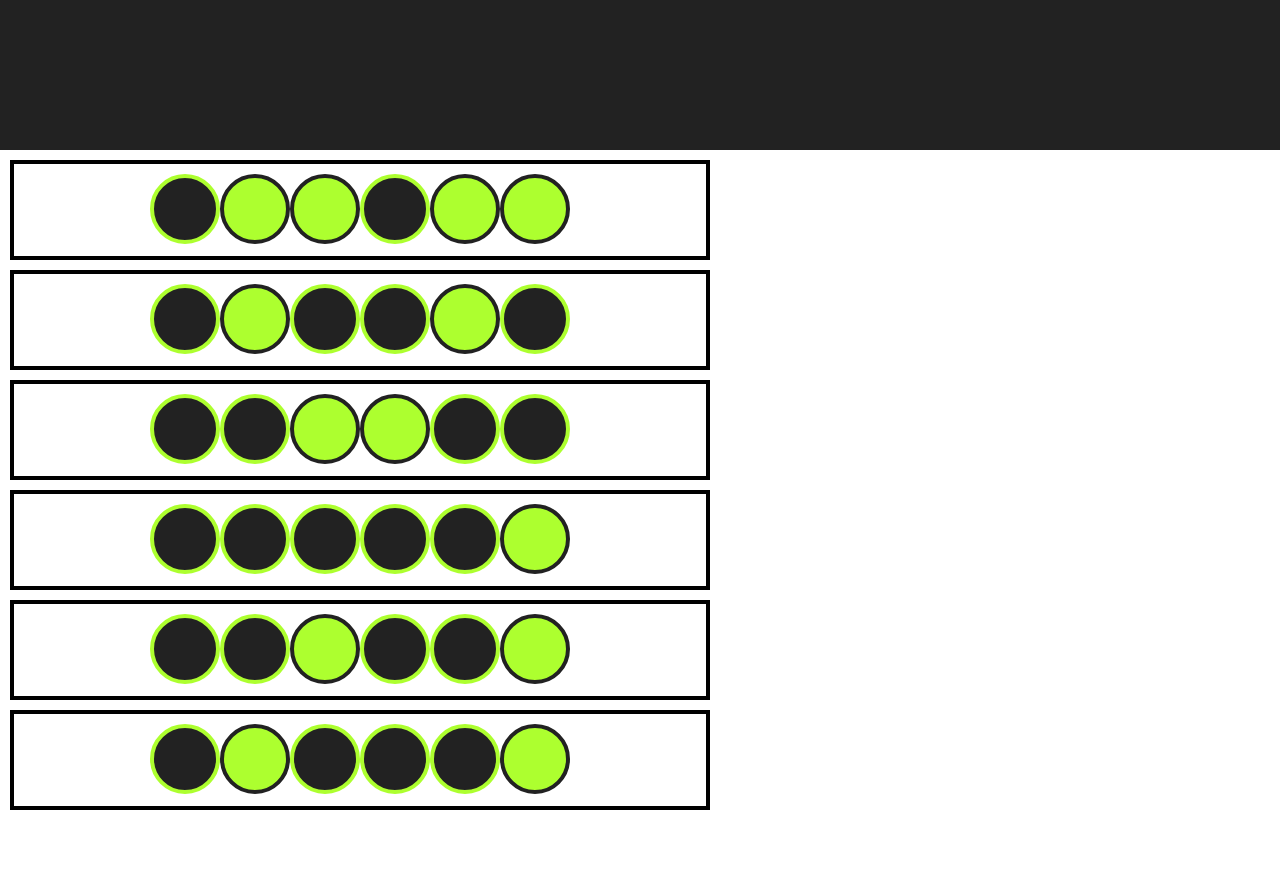
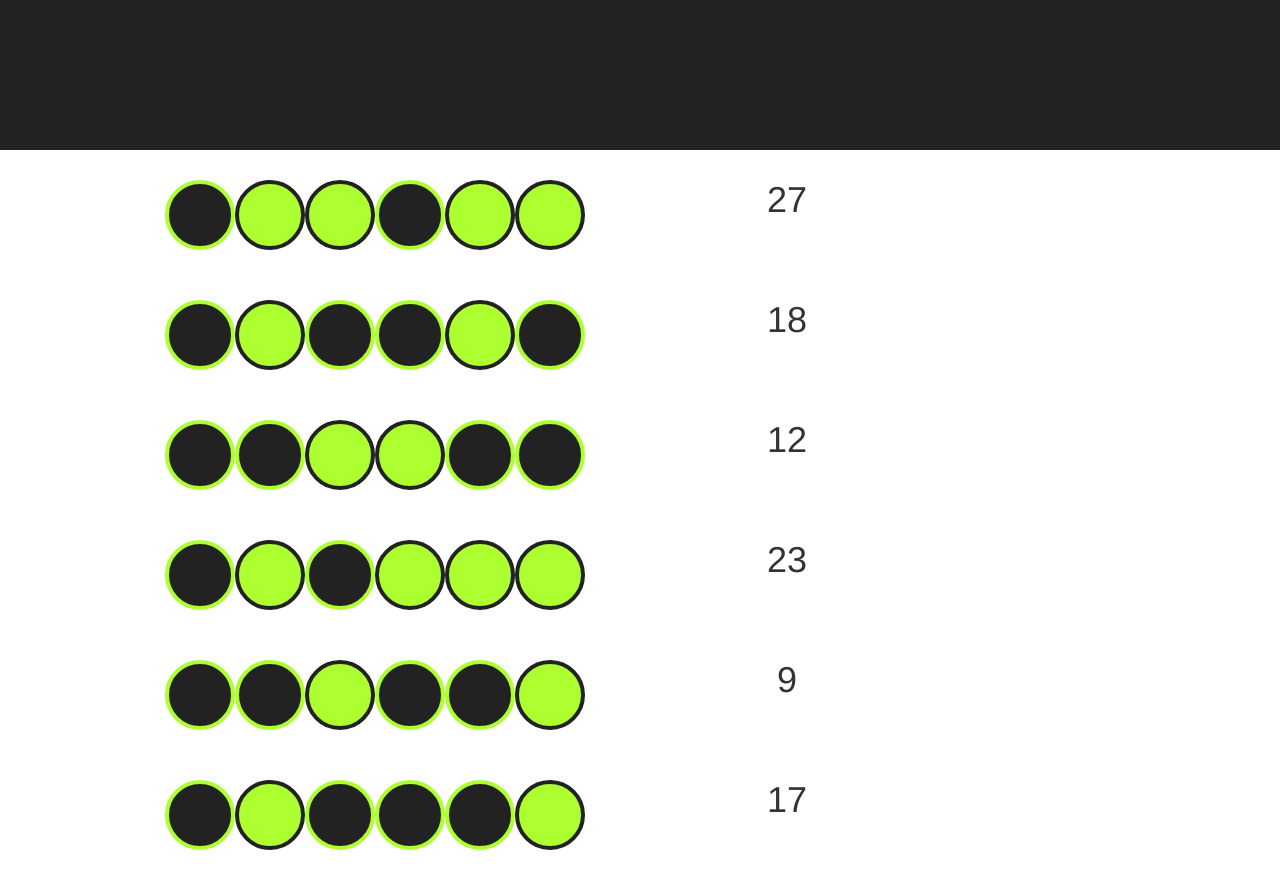
Before and after one commit to ambarbs/react-binary-watch, a React (Create React App) app: page / in a window 1280 px wide. Before the commit the page ends 820 px from the top, so only its background shows below. Built offline with nearby package versions, Linux system fonts and the light colour scheme.

Commit message:
Added code to show the decimal values of each date type, like : seconds, minute, etc

```diff
--- a/src/App.js
+++ b/src/App.js
@@ -1,6 +1,5 @@
 import React, {Component} from 'react';
 import WatchFace from './WatchFace';
-import logo from './logo.svg';
 import './App.css';
 
 class App extends Component {
--- a/src/Dot.js
+++ b/src/Dot.js
@@ -1,8 +1,6 @@
 import React, {Component} from 'react';
 import './Dot.css';
 import '../node_modules/bootstrap/dist/css/bootstrap.min.css';
-import {RadioButton} from 'material-ui/RadioButton';
-import MuiThemeProvider from 'material-ui/styles/MuiThemeProvider';
 
 
 export default class Dot extends Component {
@@ -10,20 +8,7 @@ export default class Dot extends Component {
         let className = this.props.enabled ? 'Dot-enabled' : 'Dot-disabled';
         className = 'Dot ' + className + ' ';
         return (
-            <div className={className}>
-
-            </div>
+            <div className={className}/>
         )
     }
-
-    get styles() {
-        return {
-            block: {
-                maxWidth: 250,
-            },
-            radioButton: {
-                marginBottom: 16,
-            },
-        }
-    }
 }
--- a/src/Row.css
+++ b/src/Row.css
@@ -1,8 +1,18 @@
 .Row{
-    border:4px solid black;
+    /*border:4px solid black;*/
     height: 100px;
     width: 700px;
     margin: 10px;
     text-align:center;
     position:relative;
+    /*display: inline-flex;*/
 }
+
+.Test-row{
+    /*display: flex;*/
+}
+
+.row-header{
+    display: flex;
+    padding-left: 50px;
+}
--- a/src/Row.js
+++ b/src/Row.js
@@ -3,13 +3,13 @@ import Dot from './Dot'
 import './Row.css';
 
 
-
 export default class Row extends Component {
 
     render() {
-        const values = this.props.binaryString.split('').map(i => i === '1');
+        const values = this.props.date.binaryString.split('').map(i => i === '1');
         return (
-            <div className='Row'>
+            <div className='col-lg-12'>
+                <div className='Row col-lg-11'>
                     {/*<h1 className="Row-title">{this.props.rowTitle}</h1>*/}
                     <Dot enabled={values[0]}/>
                     <Dot enabled={values[1]}/>
@@ -17,7 +17,8 @@ export default class Row extends Component {
                     <Dot enabled={values[3]}/>
                     <Dot enabled={values[4]}/>
                     <Dot enabled={values[5]}/>
-
+                </div>
+                <h1 className='col-lg-1'>{this.props.date.decimal}</h1>
             </div>
         )
     }
--- a/src/WatchFace.js
+++ b/src/WatchFace.js
@@ -1,23 +1,35 @@
 import React, {Component} from 'react';
 import Row from './Row'
+import './Row.css'
 import './Watchface.css';
+import '../node_modules/bootstrap/dist/css/bootstrap.min.css';
 
 export default class WatchFace extends Component {
+    get initialDate () {
+        return {decimal: 0, binaryString: '0'};
+    }
 
     constructor(props) {
         super(props);
-        this.state = {seconds: '0', minutes: '0', hours: '0', day: '0', month: '0', year: '0'};
+        this.state = {seconds: this.initialDate, minutes: this.initialDate, hours: this.initialDate, day: this.initialDate, month: this.initialDate, year: this.initialDate};
         const that = this;
         setInterval(() => {
             const date = new Date();
-            const seconds = this.addZerosInTheLeft(date.getSeconds().toString(2));
-            const minutes = this.addZerosInTheLeft(date.getMinutes().toString(2));
-            const hours = this.addZerosInTheLeft(date.getHours().toString(2));
-            const day = this.addZerosInTheLeft(date.getDay().toString(2));
-            const month = this.addZerosInTheLeft(date.getMonth().toString(2));
-            const year = this.addZerosInTheLeft(parseInt(date.getYear().toString().slice(-2)).toString(2));
+            const seconds = this.getBinaryAndDateValue(date.getSeconds());
+            const minutes = this.getBinaryAndDateValue(date.getMinutes());
+            const hours = this.getBinaryAndDateValue(date.getHours());
+            const day = this.getBinaryAndDateValue(date.getDate());
+            const month = this.getBinaryAndDateValue(date.getMonth());
+            const year = this.getBinaryAndDateValue(parseInt(date.getYear().toString().slice(-2)));
             that.setState({seconds, minutes, hours, day, month, year});
         }, 1000);
+    }
+
+    getBinaryAndDateValue(valFromDate){
+        return{
+            decimal: valFromDate,
+            binaryString: this.addZerosInTheLeft(valFromDate.toString(2))
+        }
     }
 
     addZerosInTheLeft(binaryString) {
@@ -29,14 +41,18 @@ export default class WatchFace extends Component {
     }
 
     render() {
+        const headers = ['32', '16', '08', '04', '02', '01']
         return (
             <div>
-                <Row className='' rowTitle={'second'} noOfDots={6} binaryString={this.state.seconds}/>
-                <Row className='' rowTitle={'second'} noOfDots={6} binaryString={this.state.minutes}/>
-                <Row className='' rowTitle={'second'} noOfDots={6} binaryString={this.state.hours}/>
-                <Row className='' rowTitle={'second'} noOfDots={6} binaryString={this.state.day}/>
-                <Row className='' rowTitle={'second'} noOfDots={6} binaryString={this.state.month}/>
-                <Row className='' rowTitle={'second'} noOfDots={6} binaryString={this.state.year}/>
+                {/*<div className=''>*/}
+                    {/*{headers.map(header => <h2 className='col-lg-2'>{header}</h2>)}*/}
+                {/*</div>*/}
+                <Row className='' rowTitle={'second'} noOfDots={6} date={this.state.seconds}/>
+                <Row className='' rowTitle={'minute'} noOfDots={6} date={this.state.minutes}/>
+                <Row className='' rowTitle={'hour'} noOfDots={6} date={this.state.hours}/>
+                <Row className='' rowTitle={'date'} noOfDots={6} date={this.state.day}/>
+                <Row className='' rowTitle={'month'} noOfDots={6} date={this.state.month}/>
+                <Row className='' rowTitle={'year'} noOfDots={6} date={this.state.year}/>
             </div>
         )
     }
```
Lines whose indentation alone changed are shown as unchanged.
